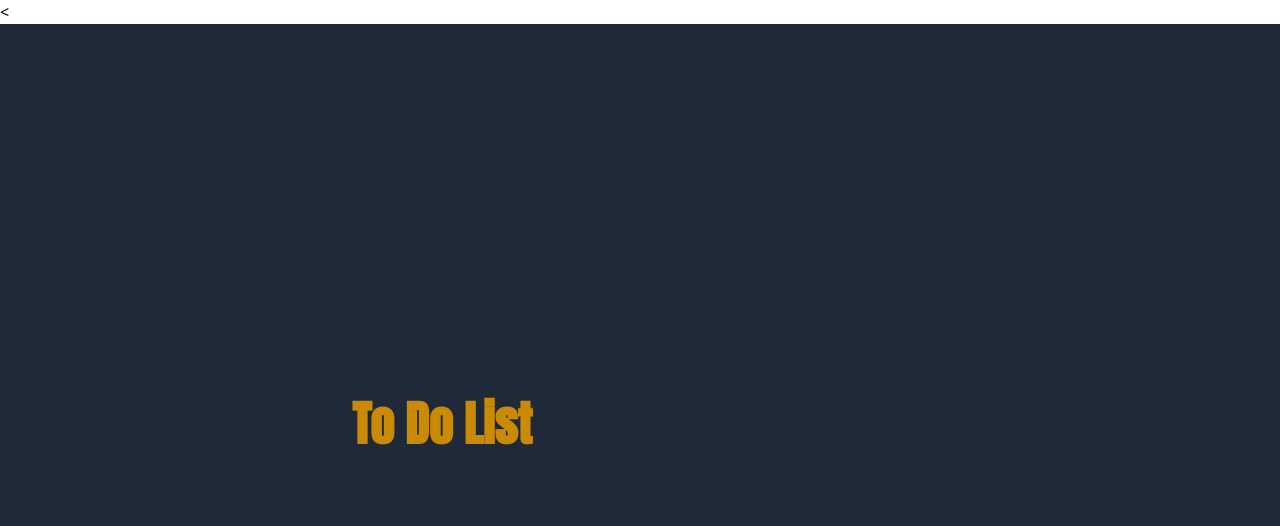
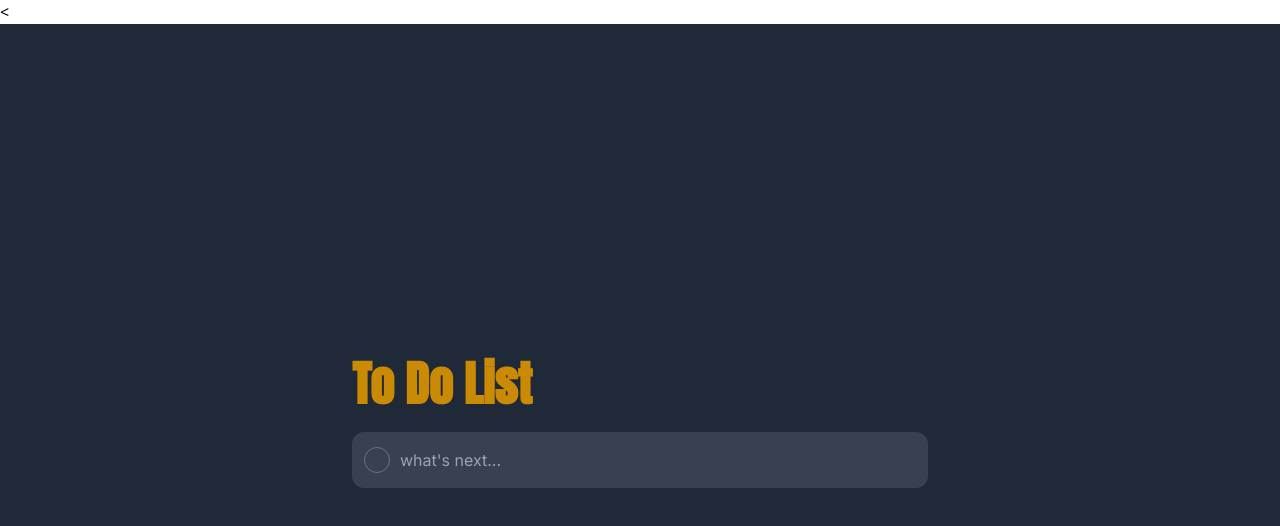
Before and after one commit to juf468/To-Do-List, a React (Create React App) app: page / in a window 1280 px wide. Shown: the top 526 px of the page. Built offline with nearby package versions, Linux system fonts and the light colour scheme.

Commit message:
crate todolist input with css comments because im learning

```diff
--- a/src/App.js
+++ b/src/App.js
@@ -1,3 +1,4 @@
+import { ToDoInput } from './components/ToDoInput';
 import { Title } from './components/title';
 
 function App() {
@@ -5,6 +6,7 @@
 		<div className="bg-gray-800 min-h-screen text-gray-300 flex items-center justify-center py-20 px-5">
 			<div className="container flex-col max-w-xl">
 				<Title />
+				<ToDoInput />
 			</div>
 		</div>
 	);
--- /dev/null
+++ b/src/components/ToDoInput/ToDoInput.jsx
@@ -0,0 +1,37 @@
+const ToDoInput = () => {
+	return (
+		<div className="mt-6 relative">
+			<div className="absolute inset-y-0 pl-3 flex items-center pointer-events-none">
+				<span className="border border-gray-500 border-solid p-3 rounded-full">
+					{/* <!-- CHECKBOX --> */}
+				</span>
+			</div>
+			<input
+				type="text"
+				className=" focus:shadow-lg font-inter focus:shadow-blue-600 pl-12 w-full py-4 bg-gray-700 rounded-xl outline-none transition-all duration-300 ease-in-out"
+				placeholder="what's next... "
+			/>
+		</div>
+	);
+};
+export { ToDoInput };
+//span sera el 'checkbox'
+//absolute: Esta propiedad se utiliza para posicionar un elemento de manera absoluta con respecto
+//a su contenedor principal. Esto significa que el elemento se posicionará con referencia a su
+//contenedor padre que tenga una propiedad relative, absolute, o fixed.
+//inset-y-0 establece la posición superior e inferior (top y bottom) del elemento a 0, es decir,
+//lo coloca en los extremos superior e inferior del contenedor al que pertenece.
+//pl(padding)-3: Esta clase establece un padding (relleno) de 3 unidades en el lado izquierdo (left) del elemento.
+//flex: Establece un contenedor como un elemento flexible. Esto permite que sus elementos secundarios se distribuyan y
+//alineen según las reglas de flexbox.
+//items-center: Dentro de un contenedor flexible (flex), esta clase alinea los elementos secundarios verticalmente en el centro del contenedor.
+//pointer-events-none: Esta propiedad especifica que el elemento no debe recibir eventos del puntero del ratón, es decir, no será clickable ni interactuable con eventos del mouse.
+
+// en el input==>
+//pl-12: Establece un relleno (padding) de 12 unidades en el lado izquierdo (left) del eleme
+//w-full: Esta clase asigna al elemento un ancho del 100% del contenedor que lo contiene. Hace que el elemento ocupe todo el ancho disponible horizontalmente.
+//py-4: Aplica un relleno (padding) de 4 unidades tanto en la parte superior (top) como en la inferior (bottom) del elemento.
+//rounded-xl: Este aplica un redondeado a las esquinas del elemento. El -xl sugiere un redondeado más grande,
+//outline-none: Elimina el contorno predeterminado del elemento cuando está enfocado. En formularios, esto puede eliminar el resaltado alrededor del elemento cuando se encuentra seleccionado.
+// transition-all duration-300 ease-in-out: Establece una transición suave para cualquier cambio en todas las propiedades del elemento con una duración de 300 milisegundos.
+// La curva de velocidad ease-in-out define una transición gradual tanto al inicio como al final del cambio.
--- /dev/null
+++ b/src/components/ToDoInput/index.js
@@ -0,0 +1 @@
+export * from './ToDoInput';
```
